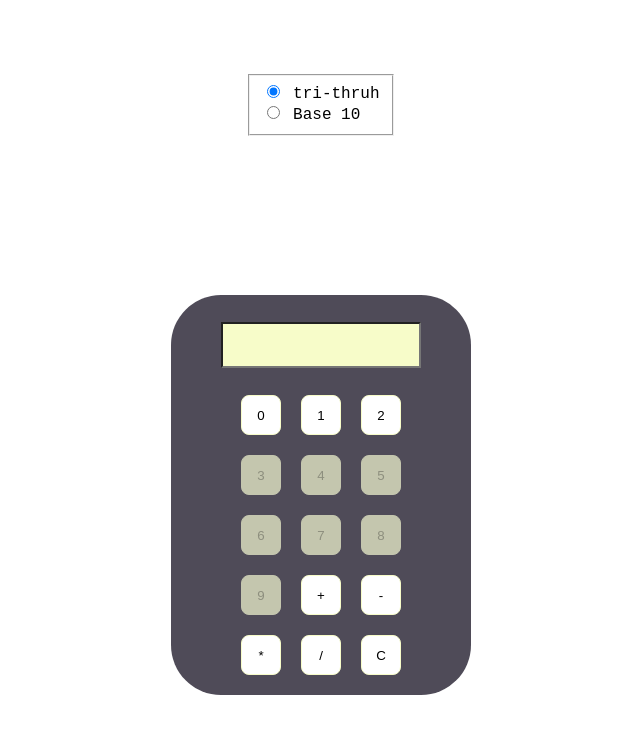
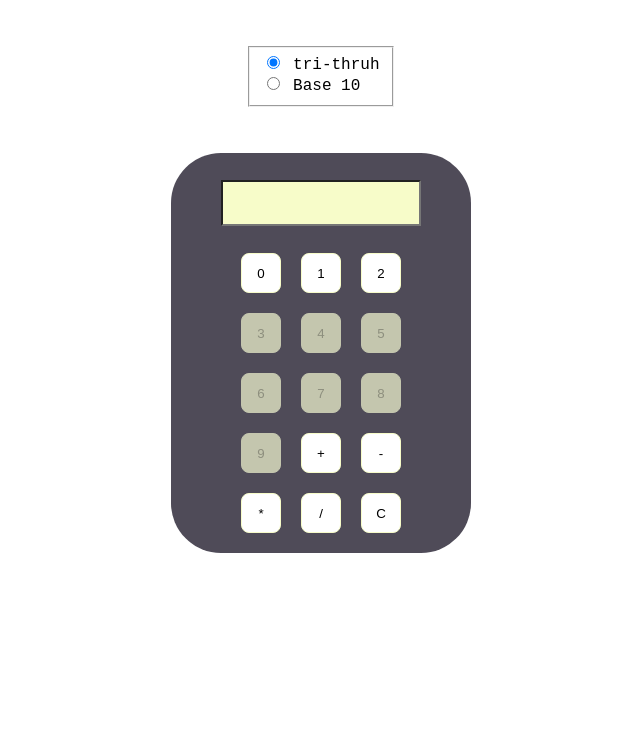
Before and after one commit to Alec-Phillips/Tri, a plain HTML site: page tri.html in a window 1280 px wide. Shown: the whole page, without its empty margins (319-959 px from the left). Drawn offline with Linux system fonts and the light colour scheme.

Commit message:
fix layout padding

```diff
--- a/tri.css
+++ b/tri.css
@@ -2,17 +2,18 @@ html,
 body {
   margin: 0;
   width: 100%;
-  height: 100%;
+  height: auto;
   font-family: Andale Mono, monospace;
+}
+body {
+  --padding: 20px;
+  padding: var(--padding) 0;
 }
 p {
   margin: 0;
 }
 #main-content {
-  --padding: 20px;
   display: grid;
-  height: calc(100% - (var(--padding) * 2));
-  padding: var(--padding);
   grid-template-columns: 1fr;
   grid-template-rows: 1fr 3fr;
   grid-template-areas:
```
